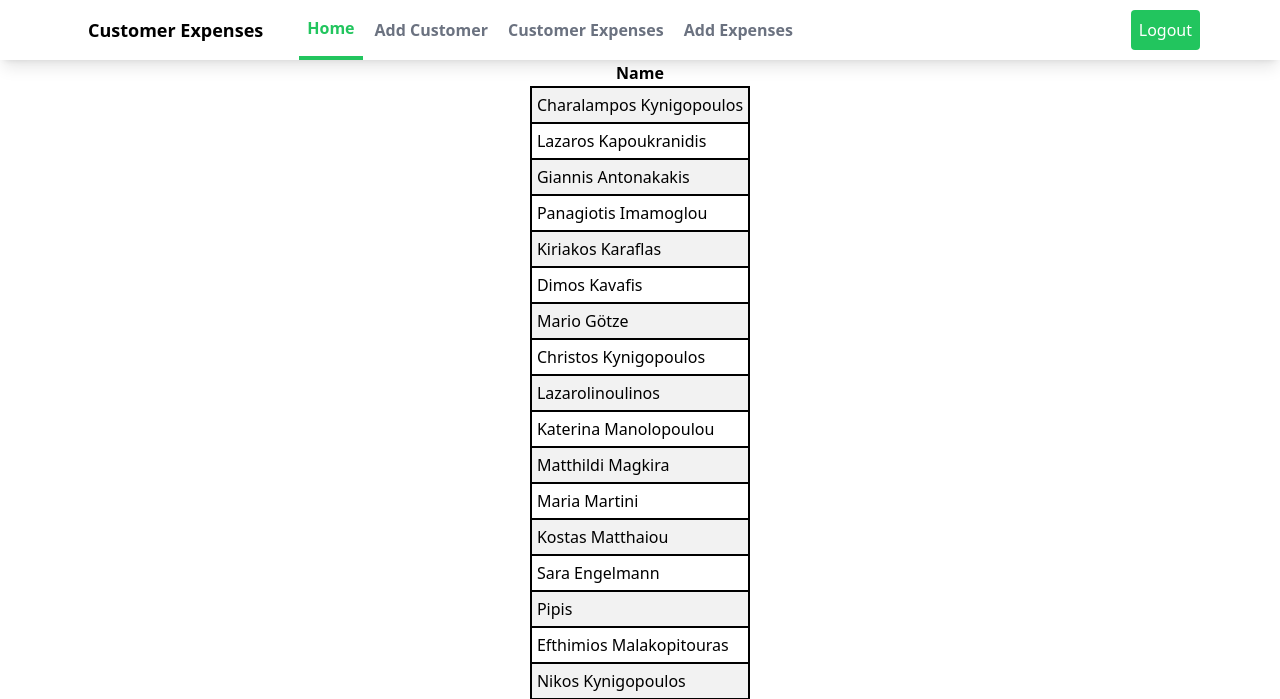
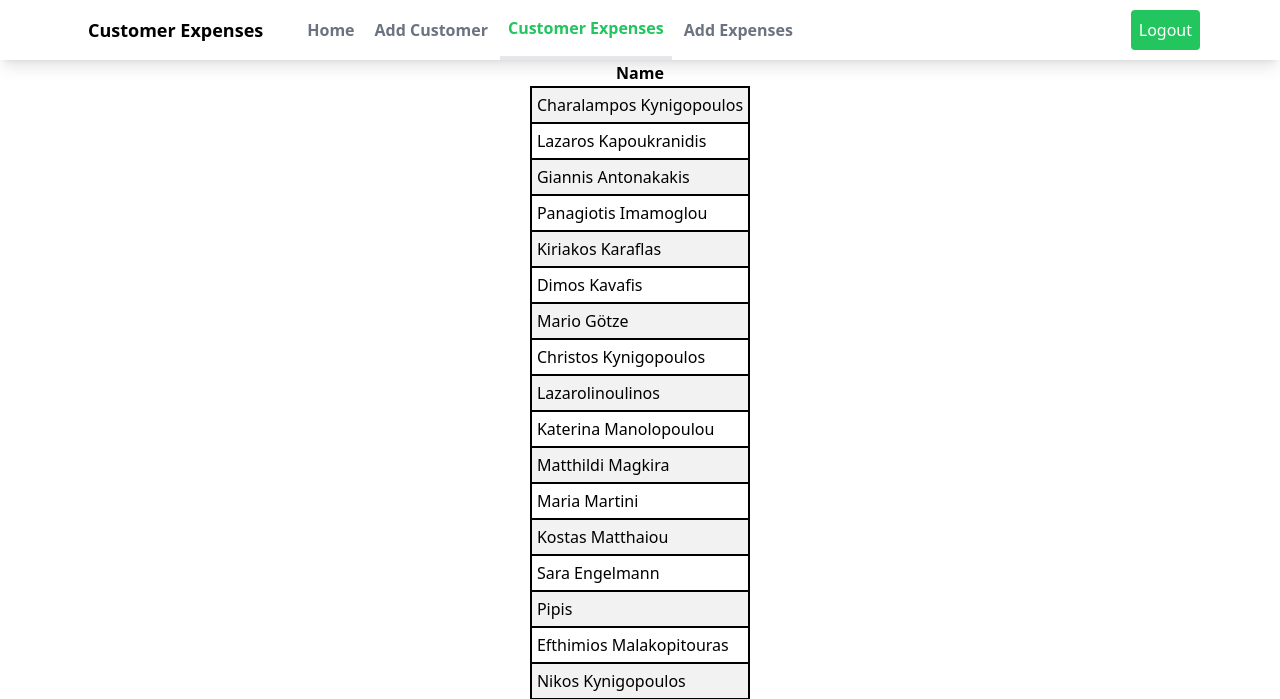
Before and after one commit to HarryKing87/Customer-Database, a PHP site: page /expenses.php in a window 1280 px wide. Shown: the top 699 px of the page. Run offline with PHP 8.4, Linux system fonts and the light colour scheme; the visitor is signed in with stand-in values (Sample User, id 1); data comes from the database, SQL or seed files in the repository; both versions use the stored data as it was after the commit; some libraries are stand-ins or nearby versions.

Commit message:
Customized Navigation Bar

```diff
--- a/addExpenses.php
+++ b/addExpenses.php
@@ -29,10 +29,10 @@ if(!$_SESSION['username'])
 						</div>
 						<!-- Primary Navbar items -->
 						<div class="hidden md:flex items-center space-x-1">
-							<a href="dashboard.php" class="py-4 px-2 text-green-500 border-b-4 border-green-500 font-semibold ">Home</a>
+							<a href="dashboard.php" class="py-4 px-2 text-gray-500 border-green-500 font-semibold ">Home</a>
 							<a href="newCustomer.php" class="py-4 px-2 text-gray-500 font-semibold hover:text-green-500 transition duration-300">Add Customer</a>
 							<a href="expenses.php" class="py-4 px-2 text-gray-500 font-semibold hover:text-green-500 transition duration-300">Customer Expenses</a>
-							<a href="addExpenses.php" class="py-4 px-2 text-gray-500 font-semibold hover:text-green-500 transition duration-300">Add Expenses</a>
+							<a href="addExpenses.php" class="py-4 px-2  text-green-500 border-b-4 font-semibold hover:text-green-500 transition duration-300">Add Expenses</a>
 						</div>
 					</div>
 					<!-- Secondary Navbar items -->
--- a/expenses.php
+++ b/expenses.php
@@ -59,9 +59,9 @@ html {
 						</div>
 						<!-- Primary Navbar items -->
 						<div class="hidden md:flex items-center space-x-1">
-							<a href="dashboard.php" class="py-4 px-2 text-green-500 border-b-4 border-green-500 font-semibold ">Home</a>
+							<a href="dashboard.php" class="py-4 px-2 text-gray-500 border-green-500 font-semibold ">Home</a>
 							<a href="newCustomer.php" class="py-4 px-2 text-gray-500 font-semibold hover:text-green-500 transition duration-300">Add Customer</a>
-							<a href="expenses.php" class="py-4 px-2 text-gray-500 font-semibold hover:text-green-500 transition duration-300">Customer Expenses</a>
+							<a href="expenses.php" class="py-4 px-2 text-green-500 border-b-4 font-semibold hover:text-green-500 transition duration-300">Customer Expenses</a>
 							<a href="addExpenses.php" class="py-4 px-2 text-gray-500 font-semibold hover:text-green-500 transition duration-300">Add Expenses</a>
 						</div>
 					</div>
--- a/index.html
+++ b/index.html
@@ -59,12 +59,12 @@
           <!-- Secondary Navbar items -->
           <div class="hidden md:flex items-center space-x-3">
             <a
-              href="https://customer-finder-php.herokuapp.com/login.php"
+              href="login.php"
               class="py-2 px-2 font-medium text-indigo-600 rounded transition duration-300"
               >Log In</a
             >
             <a
-              href="https://customer-finder-php.herokuapp.com/register.php"
+              href="register.php"
               class="py-2 px-2 font-medium text-white bg-green-500 rounded hover:bg-green-400 transition duration-300"
               >Sign Up</a
             >
--- a/login.php
+++ b/login.php
@@ -31,7 +31,7 @@ if (isset($_POST['login'])) {
 
   if($username == $_POST["username"] && $_POST["password"] == $password) {
 
-    echo "<script>window.open('https://customer-finder-php.herokuapp.com/dashboard.php','_self')</script>";
+    echo "<script>window.open('http://localhost:8000/dashboard.php','_self')</script>";
     $_SESSION['username']=$username;
  }
 else {
--- a/newCustomer.php
+++ b/newCustomer.php
@@ -21,8 +21,8 @@
 						</div>
 						<!-- Primary Navbar items -->
 						<div class="hidden md:flex items-center space-x-1">
-							<a href="dashboard.php" class="py-4 px-2 text-green-500 border-b-4 border-green-500 font-semibold ">Home</a>
-							<a href="newCustomer.php" class="py-4 px-2 text-gray-500 font-semibold hover:text-green-500 transition duration-300">Add Customer</a>
+							<a href="dashboard.php" class="py-4 px-2 text-gray-500 border-green-500 font-semibold ">Home</a>
+							<a href="newCustomer.php" class="py-4 px-2 text-green-500 border-b-4 font-semibold hover:text-green-500 transition duration-300">Add Customer</a>
 							<a href="expenses.php" class="py-4 px-2 text-gray-500 font-semibold hover:text-green-500 transition duration-300">Customer Expenses</a>
 							<a href="addExpenses.php" class="py-4 px-2 text-gray-500 font-semibold hover:text-green-500 transition duration-300">Add Expenses</a>
 						</div>
--- a/register.php
+++ b/register.php
@@ -26,7 +26,6 @@ if (!$database) {
 
 $sqlCommand = "INSERT INTO users (USERNAME,MAIL,PASSWORD)
                 VALUES ('".$cleanUsername."', '".$cleanMail."', '".$cleanPassword."');";
-
 
 $result = $database->exec($sqlCommand);
 
```
Also changed, not shown: credentials.db, customers.db.
